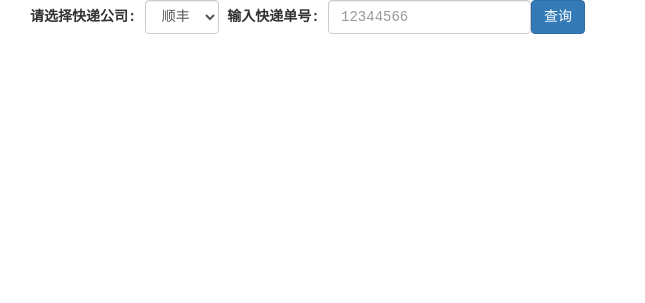
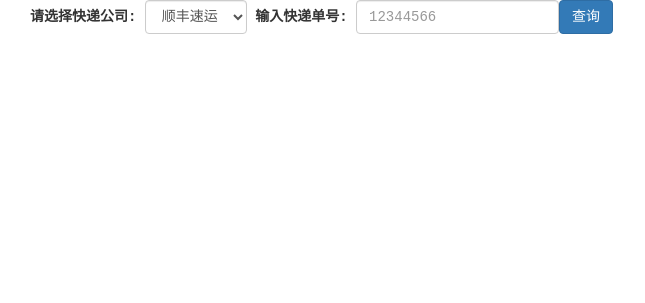
Before and after one commit to JSNewbs/express_helper, a browser extension: page page.html in a window 1280 px wide. Shown: the whole page, without its empty margins (0-645 px from the left). Drawn offline with Linux system fonts and the light colour scheme.

Commit message:
Update README.md

```diff
--- a/page.html
+++ b/page.html
@@ -22,10 +22,10 @@ found in the LICENSE file.
                 <div class="form-group">
                     <label for="expressType">请选择快递公司:</label>
                     <select class="form-control" id="expressType">
-                      <option value="shunfeng">顺丰</option>
-                      <option value="yuantong">圆通</option>
-                      <option value="zhongtong">中通</option>
-                      <option value="shentong">申通</option>
+                      <option value="shunfeng">顺丰速运</option>
+                      <option value="yuantong">圆通速递</option>
+                      <option value="zhongtong">中通快递</option>
+                      <option value="shentong">申通快递</option>
                     </select>
                     <label for="trackNumber">输入快递单号:</label>
                     <input type="text" class="form-control" id="trackNumber" placeholder="12344566">
```
Also changed, not shown: LICENSE.txt (added), README.md, img/express_helper.png (added).
